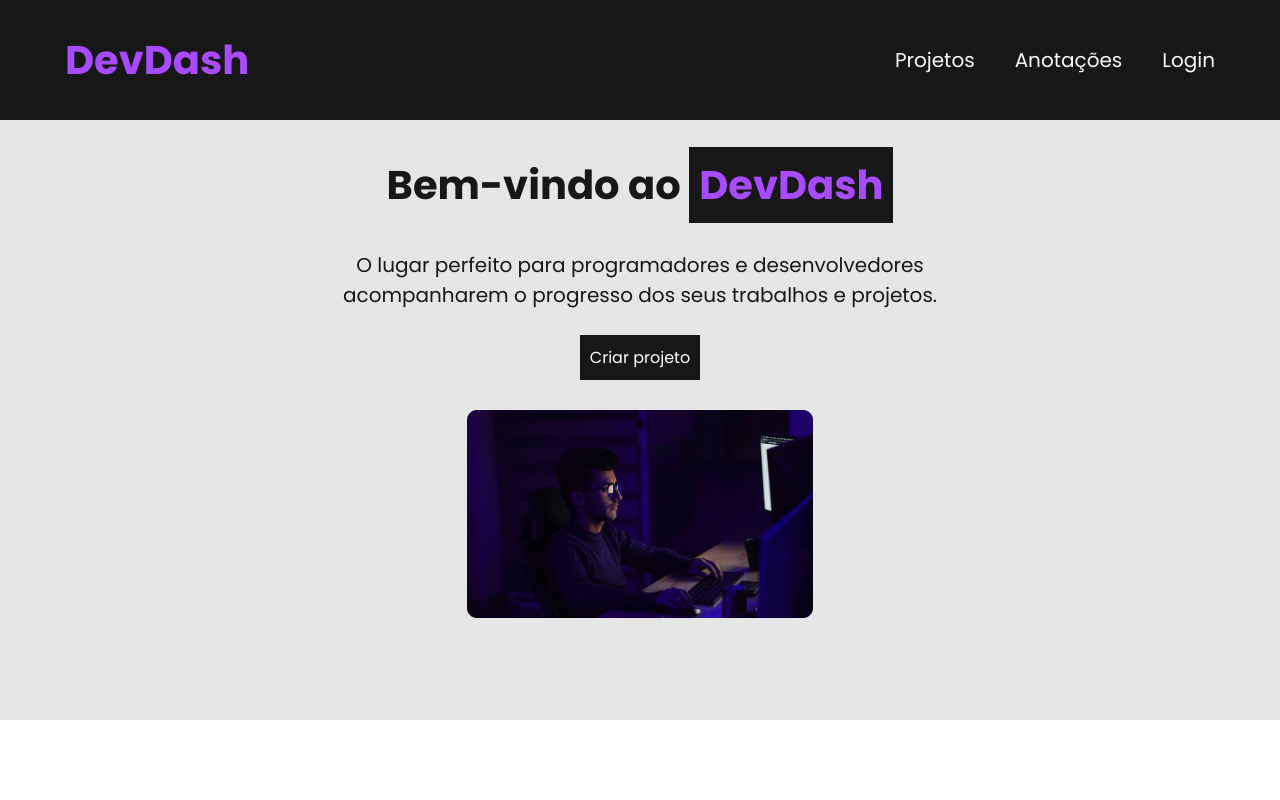
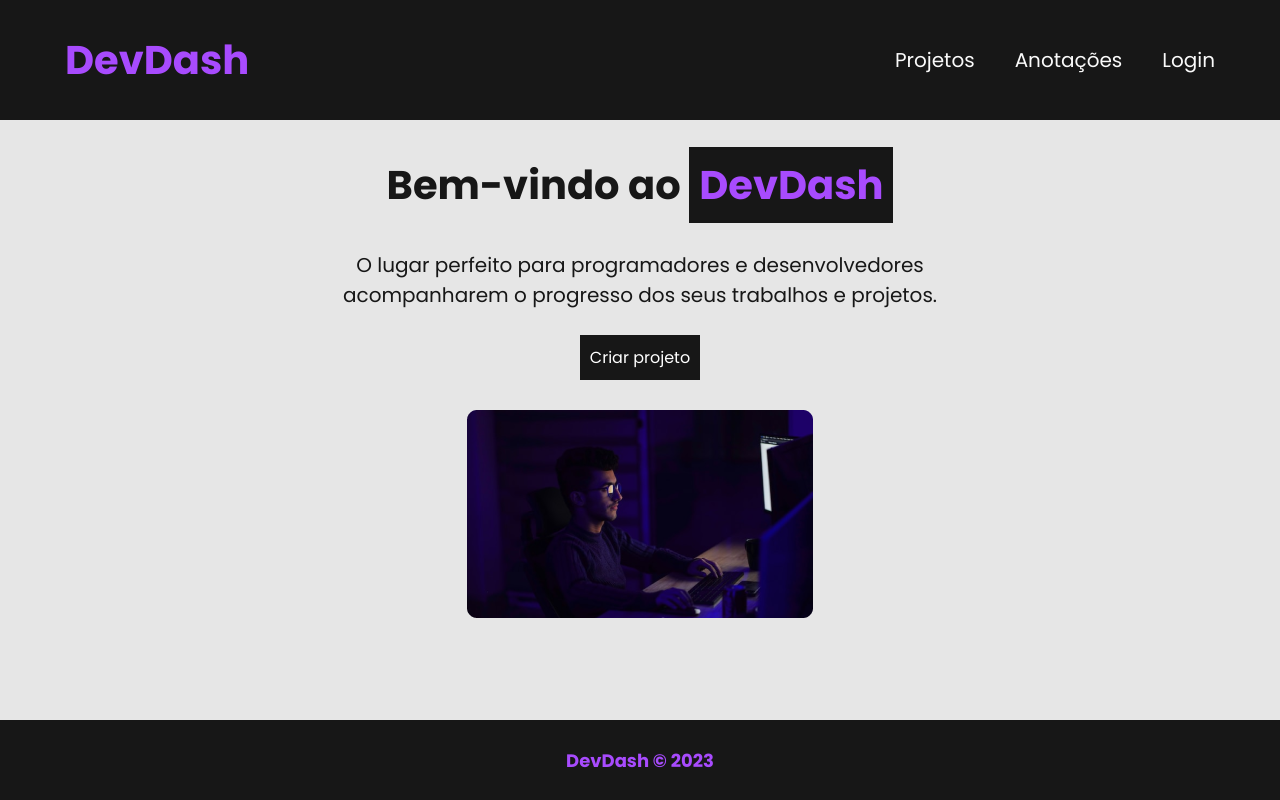
Before and after one commit to AlexMoreni/DevDash, a React (Vite) app: page / in a window 1280 px wide. Built offline with nearby package versions, Linux system fonts and the light colour scheme.

Commit message:
creating the footer

```diff
--- a/src/App.tsx
+++ b/src/App.tsx
@@ -1,5 +1,6 @@
 import NavBar from "./components/NavBar";
 import Home from "./pages/Home";
+import Footer from "./components/Footer";
 
 import "./App.css";
 
@@ -8,6 +9,7 @@ function App() {
     <>
       <NavBar />
       <Home />
+      <Footer />
     </>
   );
 }
--- /dev/null
+++ b/src/components/Footer.style.tsx
@@ -0,0 +1,17 @@
+import styled from "styled-components";
+
+export const ContainerFooter = styled.footer`
+  width: 100%;
+  height: 10vh;
+  background-color: var(--color-black);
+  display: flex;
+  justify-content: center;
+  align-items: center;
+`;
+
+export const TextFooter = styled.h5`
+  color: var(--color-purple);
+  font-family: "Poppins", sans-serif;
+  font-size: 1.8rem;
+  font-weight: 700;
+`;
--- /dev/null
+++ b/src/components/Footer.tsx
@@ -0,0 +1,11 @@
+import { ContainerFooter, TextFooter } from "./Footer.style";
+
+const Footer = () => {
+  return (
+    <ContainerFooter>
+      <TextFooter>DevDash &copy; 2023</TextFooter>
+    </ContainerFooter>
+  );
+};
+
+export default Footer;
```
